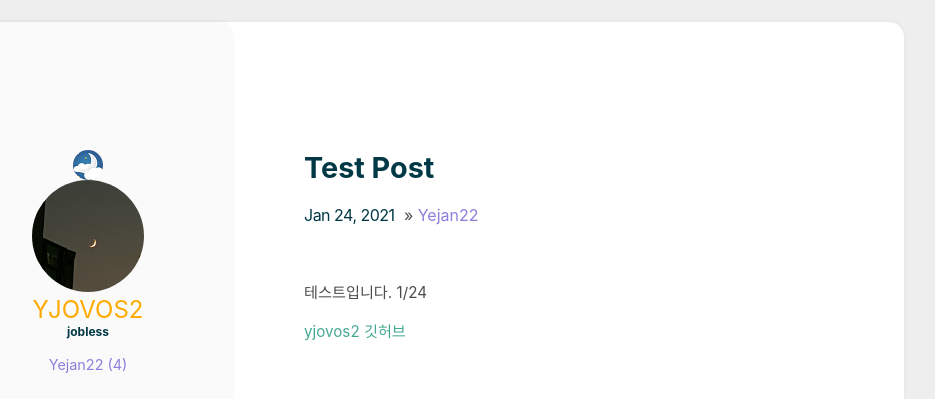
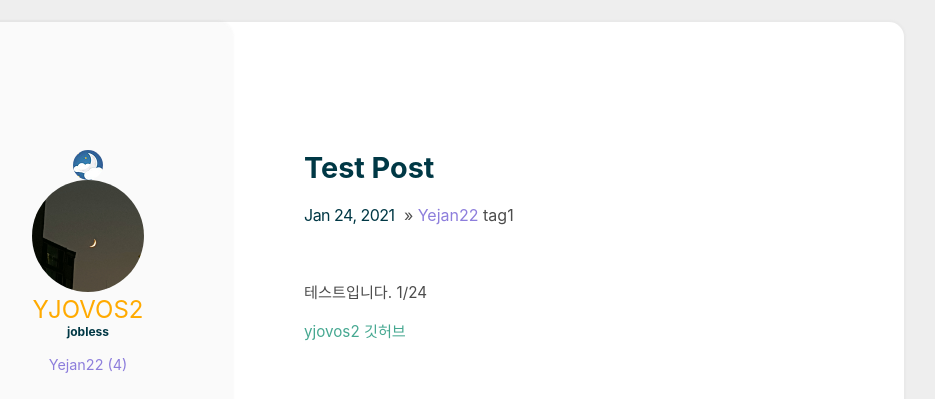
Before and after one commit to yjovoS2/yjovos2.github.io, a Jekyll site: the page built from _posts/2021-01-24-janpost.md, in a window 1280 px wide. Shown: the top 399 px of the page, without its empty margins (216-1151 px from the left). Built offline with Jekyll 4.4.1, drawn with Linux system fonts in a browser that asks for light colours.

Commit message:
post change

```diff
--- a/_layouts/post.html
+++ b/_layouts/post.html
@@ -19,6 +19,13 @@ layout: page
       {% endif %}{% endfor %}
     </span>
     {% endif %}
+    <span class="post_tags">
+      {% if page.tags %}
+        {% for tag in page.tags %}
+          <span class="tag">{{ tag }}</span>
+        {% endfor %}
+      {% endif %}
+    </span>
   </div>
   <div class="post_content">
     {{ content }}
```
